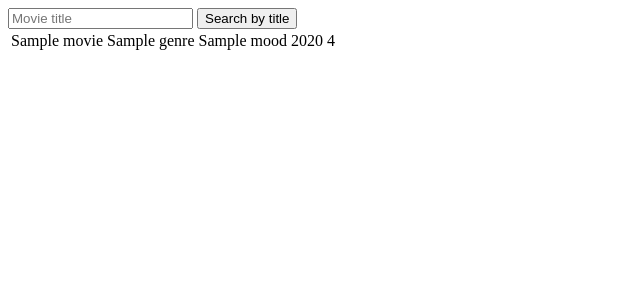
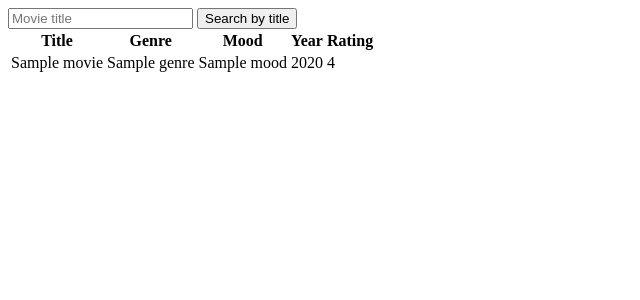
Before and after one commit to AliGojayev/cs50-final-project, a Flask app: template templates/movies.html in a window 1280 px wide. Shown: the top 300 px of the page, without its empty margins (0-640 px from the left). Run offline with Flask 3, Linux system fonts and the light colour scheme; the template is opened without the code that fills it: most values are stand-ins (such as "Sample title", 1, 10 or a date in 2020); some libraries are stand-ins or nearby versions.

Commit message:
feat(templates): add a header for table in the `movies` template

```diff
--- a/templates/movies.html
+++ b/templates/movies.html
@@ -13,12 +13,19 @@
     {% if movies %}
         {% for movie in movies %}
             <table>
+                <thead>
+                    <th>Title</th>
+                    <th>Genre</th>
+                    <th>Mood</th>
+                    <th>Year</th>
+                    <th>Rating</th>
+                </thead>
                 <tbody>
                     <td>{{ movie.title }}</td>
                     <td>{{ movie.genre }}</td>
                     <td>{{ movie.mood }}</td>
                     <td>{{ movie.release_year }}</td>
-                    <td>{{ movie.rating }}</td>
+                    <td>{% if movie.rating %}{{ movie.rating }}{% else %}N/A{% endif %}</td>
                 </tbody>
             </table>
         {% endfor %}
```
